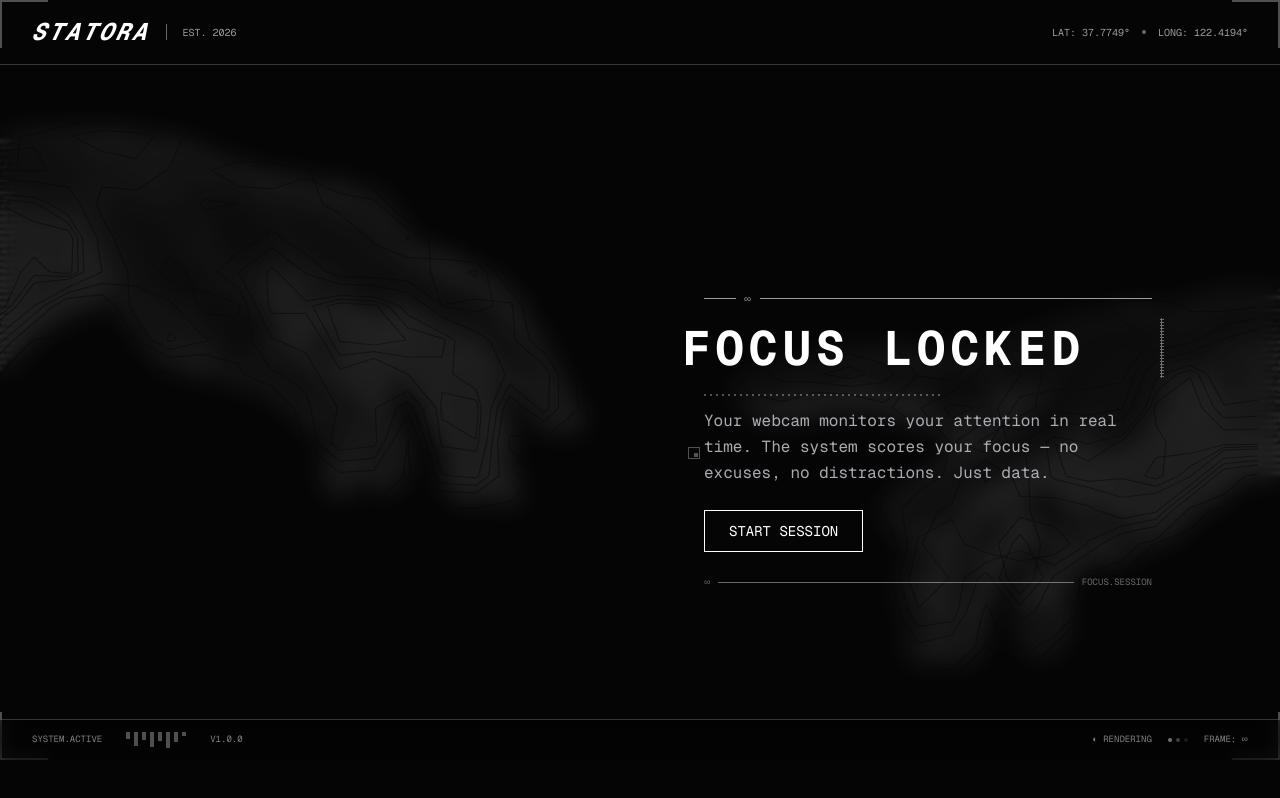
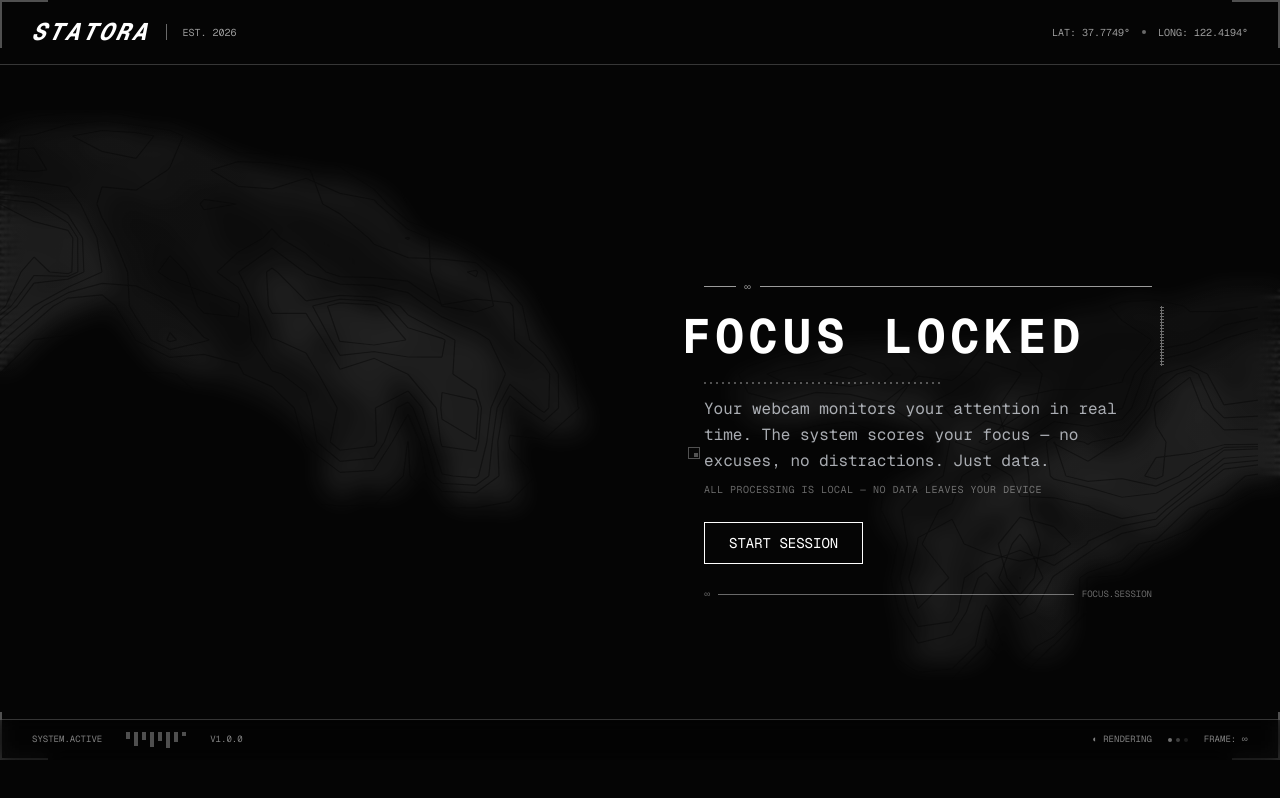
Before and after one commit to muuuez/focus-guard, a Next.js app: page / in a window 1280 px wide. Built offline with nearby package versions, Linux system fonts and the light colour scheme.

Commit message:
Redeploy 1.2

```diff
--- a/components/SessionMonitor.tsx
+++ b/components/SessionMonitor.tsx
@@ -141,6 +141,10 @@ export default function SessionMonitor() {
                       <span className="text-white/30">FACE.NOT.VISIBLE</span>
                     )
                   )}
+                </div>
+
+                  <div className="text-[8px] font-mono text-white/30 tracking-wider">
+                  ALL PROCESSING IS LOCAL — NO DATA LEAVES YOUR DEVICE
                 </div>
 
                 <div className="flex items-center justify-between gap-4">
--- a/components/ui/hero.tsx
+++ b/components/ui/hero.tsx
@@ -118,9 +118,12 @@ export default function Hero() {
 
               {/* Description */}
               <div className="relative">
-                <p className="text-xs lg:text-base text-gray-300 mb-5 lg:mb-6 leading-relaxed font-mono opacity-80">
+                <p className="text-xs lg:text-base text-gray-300 leading-relaxed font-mono opacity-80">
                   Your webcam monitors your attention in real time. The system
                   scores your focus — no excuses, no distractions. Just data.
+                </p>
+                <p className="text-[9px] lg:text-[10px] text-white/40 mt-2 mb-5 lg:mb-6 leading-relaxed font-mono tracking-wider">
+                  ALL PROCESSING IS LOCAL — NO DATA LEAVES YOUR DEVICE
                 </p>
 
                 <div className="hidden lg:block absolute -left-4 top-1/2 w-3 h-3 border border-white opacity-30">
```
Also changed, not shown: components/ui/EventLog.tsx (renamed from components/ui/Eventlog.tsx).
